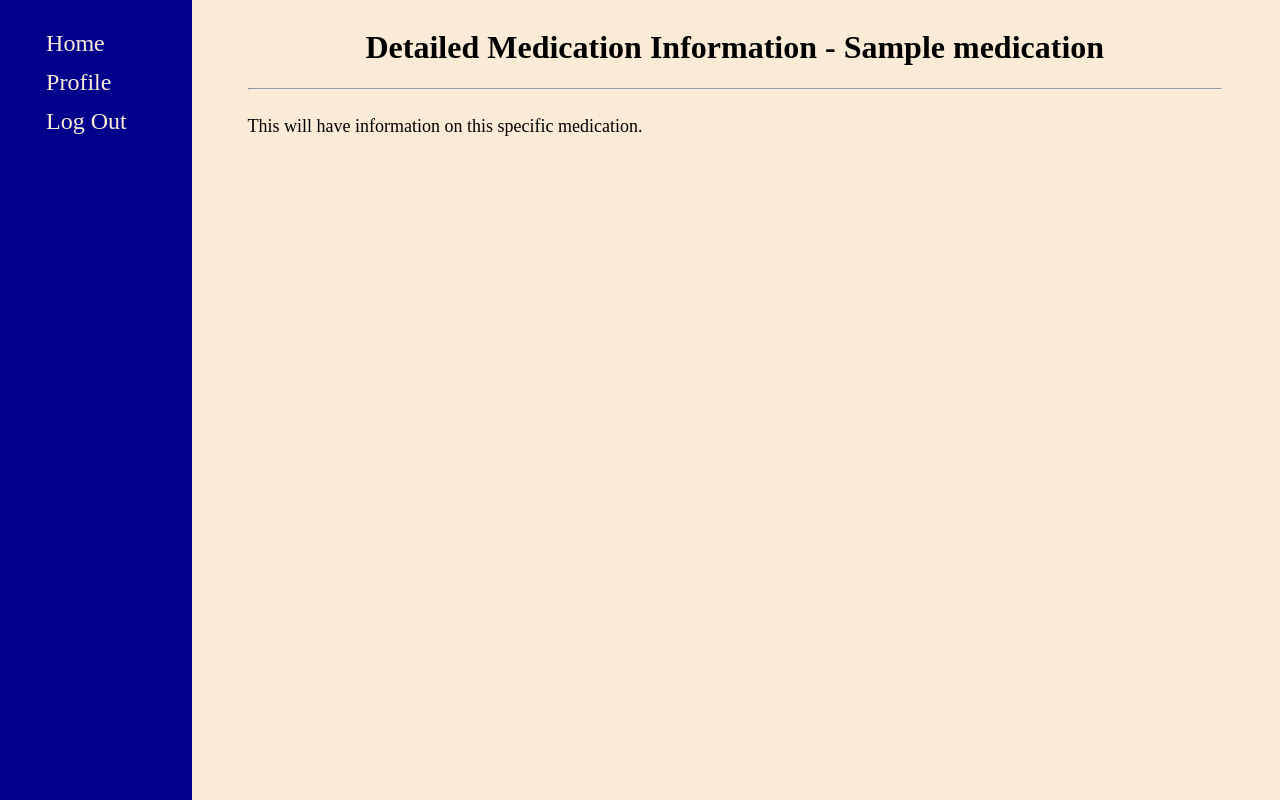
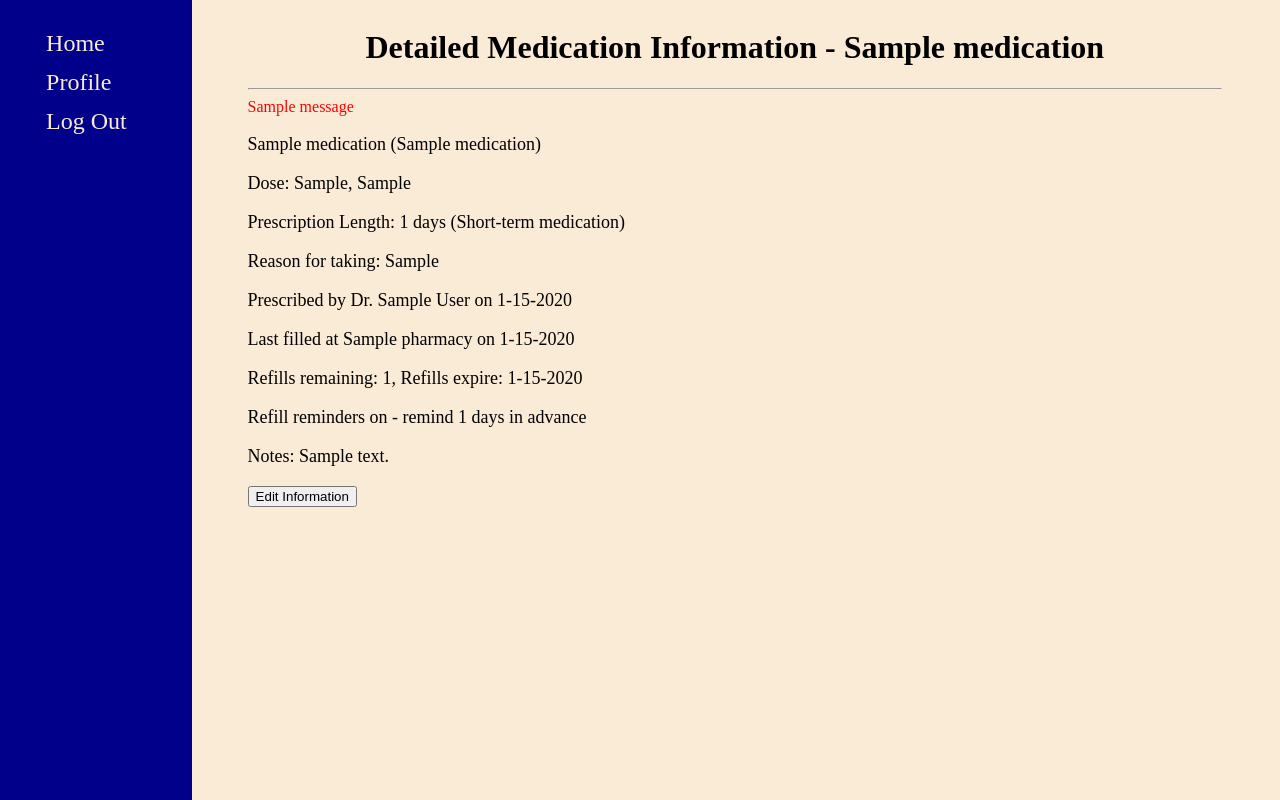
Before and after one commit to elneely/medication-tracker, a Flask app: a page that uses app/templates/medication.html in a window 1280 px wide. Run offline with Flask 3, Linux system fonts and the light colour scheme; a user stored in the database is signed in; tables that the repository leaves empty hold one stand-in row (values such as "Sample post"); one stand-in notice (Sample message) is shown.

Commit message:
progress on edit medication page

```diff
--- a/app/main/forms.py
+++ b/app/main/forms.py
@@ -6,7 +6,7 @@ from wtforms import BooleanField, DateField, EmailField, HiddenField, \
 from wtforms.validators import DataRequired, Length, ValidationError, \
     Optional, NumberRange, Regexp
 from wtforms.widgets import TextInput
-from app.models import User, Doctor, Pharmacy
+from app.models import User, Doctor, Pharmacy, Medication
 
 class ProfileForm(FlaskForm):
     username = StringField(('Username'), validators=[DataRequired()])
@@ -32,19 +32,19 @@ class ProfileForm(FlaskForm):
             if user is not None:
                 raise ValidationError('Please use a different email.')
 
-class MedicationForm(FlaskForm):
+class AddMedicationForm(FlaskForm):
     medication_name = StringField('Medication Name (Required): ', validators=[DataRequired(), Length(max=128)])
     brand_name = StringField('Brand name:', validators=[Length(max=64)])
     dose = StringField('Dosage: ', validators=[Length(max=64)])
     frequency = StringField('Frequency: ', validators=[Length(max=64)])
-    prescription_date = DateField('Prescription Date: ', format='%m/%d/%Y', validators=[Optional()])
-    last_filled = DateField('Last Filled: ', format='%m/%d/%Y', validators=[Optional()])
+    prescription_date = DateField('Prescription Date: ', validators=[Optional()])
+    last_filled = DateField('Last Filled: ', validators=[Optional()])
     short_term = BooleanField('Short term medication?')
     length = IntegerField('Length of prescription: ', widget=TextInput(), validators=[Optional()])
     reminder = BooleanField('Refill reminders on?')
     reminder_length = IntegerField('Please remind me ', widget=TextInput(), validators=[NumberRange(min=0, max=365),Optional()])
     refills_remaining = IntegerField('Number of refills remaining: ', widget=TextInput(), validators=[NumberRange(min=0, max=30),Optional()])
-    refills_expiration = DateField('Prescription expiration Date: ', format='%m/%d/%Y', validators=[Optional()])
+    refills_expiration = DateField('Prescription expiration Date: ', validators=[Optional()])
     reason = StringField('Reason for taking: ', validators=[Length(max=128)])
     notes = TextAreaField('Notes: ', validators=[Length(max=1024)])
     doctor_choice = RadioField('', choices=[('current-doctor', 'Current Doctor'), ('new-doctor', 'New Doctor')], default='current-doctor')
@@ -67,6 +67,29 @@ class MedicationForm(FlaskForm):
             name = Pharmacy.query.filter_by(user_id=current_user.id, name=self.new_pharmacy_name.data).first()
             if name is not None:
                 raise ValidationError("You already have a pharmacy with this name")
+
+class EditMedicationForm(FlaskForm):
+    medication_name = StringField('Medication Name (Required): ', validators=[DataRequired(), Length(max=128)])
+    brand_name = StringField('Brand name:', validators=[Length(max=64)])
+    dose = StringField('Dosage: ', validators=[Length(max=64)])
+    frequency = StringField('Frequency: ', validators=[Length(max=64)])
+    prescription_date = DateField('Prescription Date: ', validators=[Optional()])
+    last_filled = DateField('Last Filled: ', validators=[Optional()])
+    short_term = BooleanField('Short term medication?')
+    length = IntegerField('Length of prescription: ', widget=TextInput(), validators=[Optional()])
+    reminder = BooleanField('Refill reminders on?')
+    reminder_length = IntegerField('Please remind me ', widget=TextInput(), validators=[NumberRange(min=0, max=365),Optional()])
+    refills_remaining = IntegerField('Number of refills remaining: ', widget=TextInput(), validators=[NumberRange(min=0, max=30),Optional()])
+    refills_expiration = DateField('Prescription expiration Date: ', validators=[Optional()])
+    reason = StringField('Reason for taking: ', validators=[Length(max=128)])
+    notes = TextAreaField('Notes: ', validators=[Length(max=1024)])
+    doctor_list =  SelectField('Doctor: ', validators=[Optional()])
+    pharmacy_list = SelectField('Pharmacy: ', validators=[Optional()])
+    submit = SubmitField('Submit')
+
+    def __init__(self, original_name, *args, **kwargs):
+        super(EditMedicationForm, self).__init__(*args, **kwargs)
+        self.original_name = original_name
 
 class AddDoctorForm(FlaskForm):
     first_name = StringField('First name (optional)', validators=[Length(max=64)])
@@ -124,11 +147,13 @@ class AddPharmacyForm(FlaskForm):
     zipcode = StringField('Zipcode', validators=[Length(max=5)])
     notes = TextAreaField('Notes', validators=[Length(max=128)])
     submit = SubmitField('Submit')
-
+# not sure that last part works
     def validate_name(self, name):
         check_name = Pharmacy.query.filter_by(user_id=current_user.id, name=name.data).first()
         if check_name is not None:
             raise ValidationError("You already have a pharmacy with this name.")
+        if name.data.isspace() == True:
+            raise ValidationError("You cannot leave a blank name.")
 
 
 class EditPharmacyForm(FlaskForm):
@@ -145,8 +170,10 @@ class EditPharmacyForm(FlaskForm):
     def __init__(self, original_name, *args, **kwargs):
         super(EditPharmacyForm, self).__init__(*args, **kwargs)
         self.original_name = original_name
-
+# not sure that last part works
     def validate_name(self, name):
+        if name.data.isspace() == True:
+            raise ValidationError("You cannot leave a blank name.")
         if name.data != self.original_name:
             check_name = Pharmacy.query.filter_by(user_id=current_user.id, name=name.data).first()
             if check_name is not None:
--- a/app/main/routes.py
+++ b/app/main/routes.py
@@ -2,7 +2,7 @@ from flask import flash, redirect, render_template, request, url_for
 from flask_login import current_user, login_required
 from app import db
 from app.models import User, Medication, Doctor, Pharmacy
-from app.main.forms import MedicationForm, AddDoctorForm, AddPharmacyForm, EditDoctorForm, EditPharmacyForm, EmptyForm
+from app.main.forms import AddDoctorForm, AddMedicationForm, AddPharmacyForm, EditDoctorForm, EditMedicationForm, EditPharmacyForm, EmptyForm
 from app.main import bp
 
 @bp.route('/')
@@ -30,7 +30,7 @@ def user_profile(username):
 @bp.route('/user/<username>/add_medication', methods=['GET', 'POST'])
 @login_required
 def add_medication(username):
-    form = MedicationForm()
+    form = AddMedicationForm()
     form.doctor_list.choices = current_user.doctor_choices()
     form.pharmacy_list.choices = current_user.pharmacy_choices()
 
@@ -102,7 +102,44 @@ def add_medication(username):
 def medication(username, medication_id):
     user = User.query.filter_by(username=username).first_or_404()
     medication = Medication.query.filter_by(id=medication_id).first_or_404()
-    form = MedicationForm()
+    form = EditMedicationForm(medication.medication_name, doctor_list=medication.doctor_id, pharmacy_list=medication.pharmacy_id)
+    form.doctor_list.choices = current_user.doctor_choices()
+    form.pharmacy_list.choices = current_user.pharmacy_choices()
+    if form.validate_on_submit():
+        # need to put in the if clause for if it's None for doctor/pharm
+        medication.medication_name=form.medication_name.data
+        medication.brand_name=form.brand_name.data
+        medication.dose=form.dose.data
+        medication.frequency=form.frequency.data
+        medication.prescription_date=form.prescription_date.data
+        medication.last_filled=form.last_filled.data
+        medication.short_term=form.short_term.data
+        medication.reminder=form.reminder.data
+        medication.reminder_length=form.reminder_length.data
+        medication.refills_remaining=form.refills_remaining.data
+        medication.refills_expiration=form.refills_expiration.data
+        medication.length=form.length.data
+        medication.reason=form.reason.data
+        medication.notes=form.notes.data
+        medication.doctor_id=form.doctor_list.data,
+        medication.pharmacy_id=form.pharmacy_list.data
+        db.session.commit()
+        flash(f'You have successfully edited information for {form.medication_name.data}.')
+    elif request.method == 'GET':
+        form.medication_name.data = medication.medication_name
+        form.brand_name.data = medication.brand_name
+        form.dose.data = medication.dose
+        form.frequency.data = medication.frequency
+        form.prescription_date.data = medication.prescription_date
+        form.last_filled.data=medication.last_filled
+        form.short_term.data=medication.short_term
+        form.reminder.data=medication.reminder
+        form.reminder_length.data=medication.reminder_length
+        form.refills_remaining.data=medication.refills_remaining
+        form.refills_expiration.data=medication.refills_expiration
+        form.length.data=medication.length
+        form.reason.data=medication.reason
+        form.notes.data=medication.notes
     return render_template('medication.html', title="Medication Information", user=user, medication=medication, form=form)
 
 @bp.route('/edit_profile', methods=['GET', 'POST'])
--- a/app/models.py
+++ b/app/models.py
@@ -91,6 +91,12 @@ class Medication(db.Model):
     def filling_pharmacy(self):
         pharmacy_record = Pharmacy.query.filter_by(id=self.pharmacy_id).first_or_404()
         return pharmacy_record.name
+    """I don't think I will need this, but let's wait to get everything working first
+    def selected_doctor(self):
+        if self.doctor_id:
+            return (self.doctor_id, self.prescribing_doctor_name())
+        else:
+            return (None, "")"""
 
 class Doctor(db.Model):
     id = db.Column(db.Integer, primary_key=True)
--- a/app/static/med_form_scripts.js
+++ b/app/static/med_form_scripts.js
@@ -1,121 +1,12 @@
-/* These three scripts handle the doctor portion of the form */
 
-/*Html parts */
+/* This is to show/hide the edit medication info form */
 
-const doctorChoice = document.getElementById("doctor-choice");
-const doctorOffers = document.getElementById("doctor-offers");
-const currentDoctorDiv = document.getElementById("only-current-doctor")
-const newDoctorDiv = document.getElementById("only-new-doctor")
-var doctorBtn = document.getElementById("doctor-btn");
-var noDoctorBtn = document.getElementById("no-doctor-btn");
-var doctorButtons = document.querySelectorAll('input[name="add-doctor"]');
-var typeOfDoctor;
-
-/* form fields */
-var currentDoctorChoice = document.getElementById("current-doctor-choice");
-var newDoctorFirst = document.getElementById("new-doctor-first");
-var newDoctorLast = document.getElementById("new-doctor-last");
-
-doctorBtn.addEventListener("click", () => {
-    doctorBtn.style.display = "none";
-    noDoctorBtn.style.display = "block";
-    doctorChoice.style.display = "block";
-    doctorOffers.style.display = "block";
-    newDoctorFirst.disabled = false;
-    newDoctorLast.disabled = false;
-    currentDoctorChoice.disabled = false;
-})
-
-noDoctorBtn.addEventListener("click", () => {
-    noDoctorBtn.style.display = "none";
-    doctorBtn.style.display = "block";
-    currentDoctorChoice.disabled = true;
-    newDoctorFirst.disabled = true;
-    newDoctorLast.disabled = true;
-    doctorOffers.style.display = "none";
-    doctorChoice.style.display = "none";
-});
-
-doctorChoice.addEventListener("click", () => {
-    for (const doctorButton of doctorButtons) {
-        if (doctorButton.checked) {
-            typeOfDoctor = doctorButton.value;
-        }
-    }
-    if (typeOfDoctor == "current-doctor") {
-        currentDoctorDiv.style.display = "block";
-        newDoctorDiv.style.display = "none";
-        newDoctorFirst.value = "";
-        newDoctorLast.value = "";
-    } else if (typeOfDoctor == "new-doctor") {
-        newDoctorDiv.style.display = "block";
-        currentDoctorDiv.style.display = "none";
-        currentDoctorChoice.value = "";
-
+const medicationInfoDiv = document.getElementById("edit-medication-form");
+var editMedicationBtn = document.getElementById("edit-medication-btn");
+editMedicationBtn.addEventListener("click", () => {
+    if (medicationInfoDiv.style.display == "block") {
+        medicationInfoDiv.style.display = "none";
+    } else {
+        medicationInfoDiv.style.display = "block";
     }
 });
-/* These three scripts handle the pharmacy part of the form */
-
-/*Html parts */
-
-const pharmacyChoice = document.getElementById("pharmacy-choice");
-const pharmacyOffers = document.getElementById("pharmacy-offers");
-const currentPharmacyDiv = document.getElementById("only-current-pharmacy")
-const newPharmacyDiv = document.getElementById("only-new-pharmacy")
-var pharmacyBtn = document.getElementById("pharmacy-btn");
-var noPharmacyBtn = document.getElementById("no-pharmacy-btn");
-var pharmacyButtons = document.querySelectorAll('input[name="add-pharmacy"]');
-var typeOfPharmacy;
-
-/* form fields */
-var currentPharmacyChoice = document.getElementById("current-pharmacy-choice");
-var newPharmacyName = document.getElementById("new-pharmacy-name");
-
-
-pharmacyBtn.addEventListener("click", () => {
-    pharmacyBtn.style.display = "none";
-    noPharmacyBtn.style.display = "block";
-    pharmacyChoice.style.display = "block";
-    pharmacyOffers.style.display = "block";
-    newPharmacyName.disabled = false;
-    currentPharmacyChoice.disabled = false;
-});
-
-noPharmacyBtn.addEventListener("click", () => {
-    noPharmacyBtn.style.display = "none";
-    pharmacyBtn.style.display = "block";
-    pharmacyOffers.style.display = "none";
-    pharmacyChoice.style.display = "none";
-    currentPharmacyChoice.disabled = true;
-    newPharmacyName.disabled = true;
-});
-
-pharmacyChoice.addEventListener("click", () => {
-    for (const pharmacyButton of pharmacyButtons) {
-        if (pharmacyButton.checked) {
-            typeOfPharmacy = pharmacyButton.value;
-        }
-    }
-    if (typeOfPharmacy == "current-pharmacy") {
-        currentPharmacyDiv.style.display = "block";
-        newPharmacyDiv.style.display = "none";
-        newPharmacyName.value = "";
-    } else if (typeOfPharmacy == "new-pharmacy") {
-        newPharmacyDiv.style.display = "block";
-        currentPharmacyDiv.style.display = "none";
-        currentPharmacyChoice.value = "";
-
-    }
-});
-
-/* This script handles the reminder box */
-var reminderAskBox = document.getElementById("reminders-ask");
-const reminderTrueDiv = document.getElementById("reminders-true");
-reminderAskBox.addEventListener("click", () => {
-    if (reminderAskBox.checked == true){
-        reminderTrueDiv.style.display = "block";
-    }
-    else {
-        reminderTrueDiv.style.display = "none";
-    }
-    });
--- a/app/static/pharmacy_form_scripts.js
+++ b/app/static/pharmacy_form_scripts.js
@@ -1,4 +1,4 @@
-/* This is to show/hide the edit doctor info form */
+/* This is to show/hide the edit pharmacy info form */
 
 const pharmacyInfoDiv = document.getElementById("edit-pharmacy-form");
 var editPharmacyBtn = document.getElementById("edit-pharmacy-btn");
--- a/app/static/style.css
+++ b/app/static/style.css
@@ -155,3 +155,7 @@ textarea {
   #edit-pharmacy-form {
     display: none;
   }
+
+  #edit-medication-form {
+    display: none;
+  }
--- a/app/templates/add_medication.html
+++ b/app/templates/add_medication.html
@@ -124,5 +124,5 @@
 {% endblock %}
 
 {% block javascript %}
-    <script src="{{ url_for('static', filename='med_form_scripts.js') }}"></script>
+    <script src="{{ url_for('static', filename='add_med_scripts.js') }}"></script>
 {% endblock %}
--- a/app/templates/medication.html
+++ b/app/templates/medication.html
@@ -4,9 +4,71 @@
     <h1 class="header">Detailed Medication Information - {{ medication.medication_name }}</h1>
 {% endblock %}
 
+{% block notifications %}
+    {% with messages = get_flashed_messages() %}
+        {% if messages %}
+            {% for message in messages %}
+            <div class="notifications">{{ message }}</div>
+            {% endfor %}
+        {% endif %}
+    {% endwith %}
+{% endblock %}
+
 {% block content %}
 
-<p>This will have information on this specific medication.</p>
+<p><div id="medication-info-summary">
+    <p>{{ medication.medication_name }} {% if medication.brand_name %}({{ medication.brand_name }}){% endif %}</p>
+    <p>{% if medication.dose and medication.frequency %} Dose: {{ medication.dose }}, {{ medication.frequency }}
+        {% elif medication.dose %}{{ medication.dose }}
+        {% elif medication.frequency %}{{ medication.frequency}}{% endif %} </p>
+    <p>{% if medication.length and medication.short_term %}Prescription Length: {{ medication.length }} days (Short-term medication)
+        {% elif medication.length and not medication.short_term %}Prescription Length: {{ medication.length }} days (Long-term medication){% endif %}
+    </p>
+    <p>{% if medication.reason %}Reason for taking: {{ medication.reason }}{% endif %}</p>
+    <p>{% if medication.doctor_id is integer and medication.prescription_date %}Prescribed by Dr. {{ medication.prescribing_doctor_name() }} on {{ medication.prescription_date.month }}-{{ medication.prescription_date.day }}-{{ medication.prescription_date.year}}
+        {% elif medication.doctor_id is integer and not medication.prescription_date %}Prescribed by Dr. {{ medication.prescribing_doctor_name() }}
+        {% elif medication.prescription_date and not medication.doctor_id is not integer %}Prescribed on {{ medication.prescription_date }}{% endif %}
+    </p>
+    <p>{% if medication.pharmacy_id is integer and medication.last_filled %}Last filled at {{ medication.filling_pharmacy() }} on {{ medication.last_filled.month }}-{{ medication.last_filled.day }}-{{medication.last_filled.year }}
+        {% elif medication.pharmacy_id is integer and not medication.last_filled %}Last filled at {{ medication.filling_pharmacy() }}
+        {% elif medication.last_filled and medication.pharmacy_id is not integer %}Last filled on {{ medication.last_filled}}{% endif %}
+    </p>
+    <p>{% if medication.refills_remaining and medication.refills_expiration %}Refills remaining: {{ medication.refills_remaining }}, Refills expire: {{ medication.refills_expiration.month }}-{{ medication.refills_expiration.day }}-{{ medication.refills_expiration.year }}
+        {% elif medication.refills_remaining %}Refills remaining: {{ medication.refills_remaining }}
+        {% elif medication.refills_expiration %}Refills expire: {{ medication.refills_expiration.month }}-{{ medication.refills_expiration.day }}-{{ medication.refills_expiration.year }}{% endif %}</p>
+    <p>Refill reminders {% if medication.reminder %}on - remind {{medication.reminder_length }} days in advance {% else %}off{% endif %}</p>
+    <p>{% if medication.notes %}Notes: {{ medication.notes }}{% endif %}</p>
+</div></p>
+<button id="edit-medication-btn" type="button">Edit Information</button>
 
+<p><div id="edit-medication-form">
+    <form action="" method="post">
+        {{ form.hidden_tag() }}
+        {% include '_basic_med_info.html' %}
+        {% include '_detailed_med_info.html' %}
+
+        <p>{{ form.doctor_list.label }}
+            {{ form.doctor_list(id="current-doctor-choice") }}
+            {% for error in form.doctor_list.errors %}
+            <span class="error">{{ error }}</span>
+            {% endfor %}
+        </p>
+        <p>{# might want to handle the case where this list is blank better #}
+            {{ form.pharmacy_list.label }}
+            {{ form.pharmacy_list(id="current-pharmacy-choice") }}
+            {% for error in form.pharmacy_list.errors %}
+            <span class="error">{{ error }}</span>
+            {% endfor %}
+        </p>
+        <p>
+            {{ form.submit() }}
+        </p>
+    </form>
+</div>
+</p>
 
 {% endblock %}
+
+{% block javascript %}
+    <script src="{{ url_for('static', filename='med_form_scripts.js') }}"></script>
+{% endblock %}
--- a/app/templates/user.html
+++ b/app/templates/user.html
@@ -35,7 +35,6 @@
                                     <div class="medication-name"><a href="{{ url_for('main.medication', username=current_user.username, medication_id=medication.id) }}">{{ medication.medication_name }}</a></div>
                                     <div class="medication-dose">{% if medication.dose %} {{ medication.dose }}{% endif %}</div>
                                     <div class="medication-length">{% if medication.length %}{{ medication.length }}{% endif %}</div>
-                                    <div class="prescribing-doctor">{% if medication.doctor_id %}{{ medication.prescribing_doctor_name() }}{% endif %} </div>
                                     <div class="prescribing-doctor">{% if medication.doctor_id is integer %}{{ medication.prescribing_doctor_name() }}{% endif %}</div>
                                     <div class="filling-pharmacy">{% if medication.pharmacy_id is integer %}{{ medication.filling_pharmacy() }}{% endif %}</div>
                                 </p>
@@ -56,7 +55,7 @@
                                 <div class="medication-length">{% if medication.length %}{{ medication.length }}{% endif %}</div>
                                 <div class="prescribing-doctor">{% if medication.doctor_id is integer %}{{ medication.prescribing_doctor_name() }}{% endif %}</div>
                                 <div class="filling-pharmacy">{% if medication.pharmacy_id is integer %}{{ medication.filling_pharmacy() }}{% endif %}</div>
-                            </p>
+                          </p>
                         </div>
                     {% endif %}
                 {% endfor %}
```
Also changed, not shown: app/static/add_med_scripts.js (added, +121 -0 lines).
